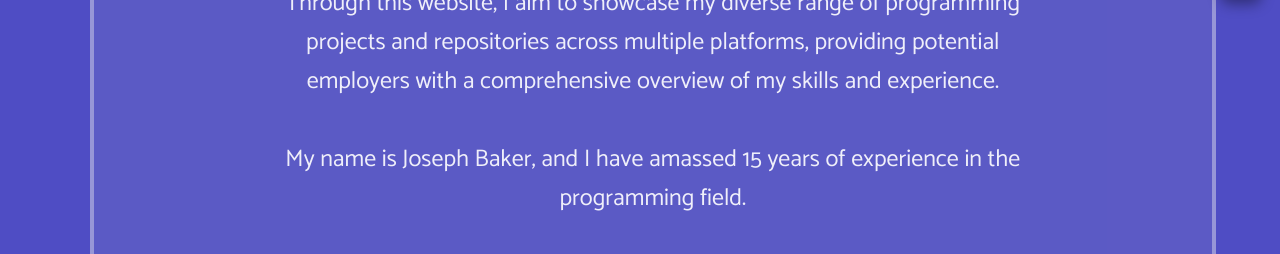
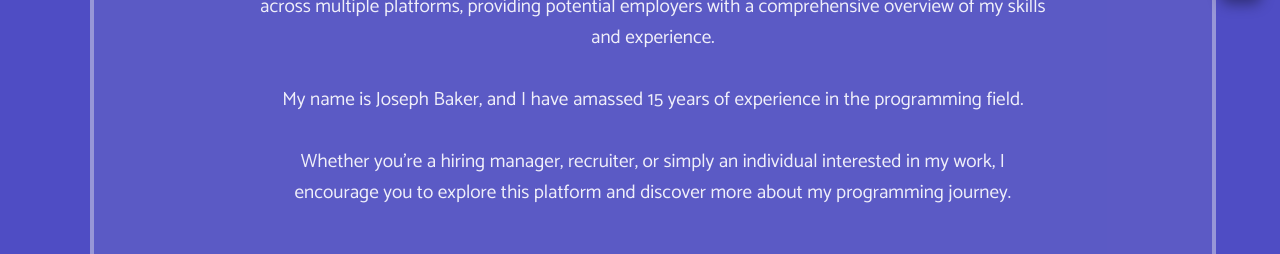
Before and after one commit to BoeJaker/boejaker.github.io, a website: page index.html in a window 1280 px wide. Shown: the part 363-617 px from the top of the page. Drawn offline with nearby package versions, Linux system fonts and the light colour scheme; no server answers.

Commit message:
fixed font sizing

```diff
--- a/styles/index.processed.css
+++ b/styles/index.processed.css
@@ -64,7 +64,7 @@ footer {
 
 content page .table {
   font-family: 'Catamaran', sans-serif;
-  font-size: 3vh;
+  font-size: 1.2em;
   -webkit-font-smoothing: antialiased;
   background-color: rgba(200, 200, 200, 0.1);
   z-index: 300;
```
